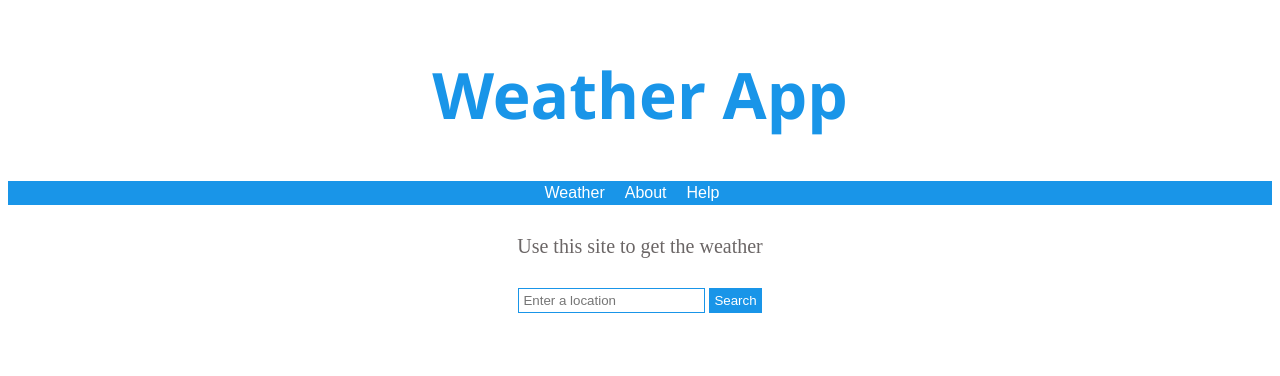
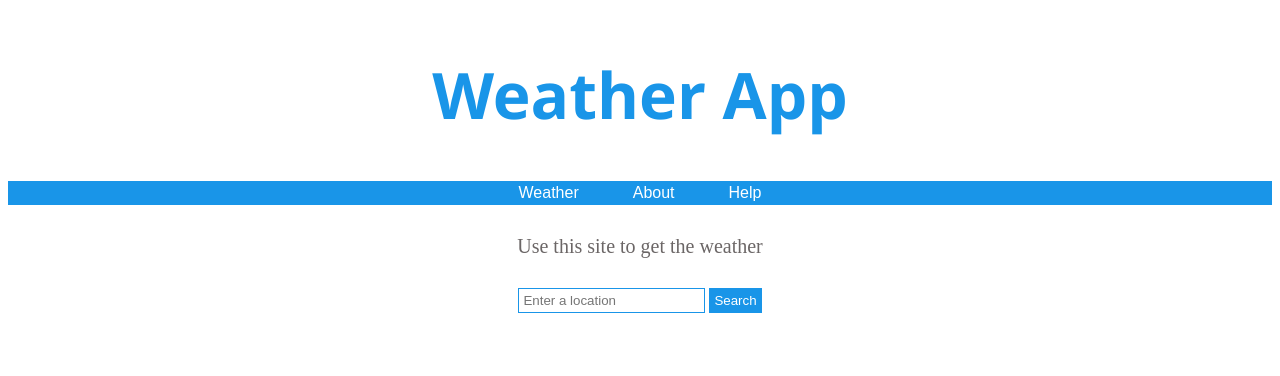
Before and after one commit to MarwanMohamed02/Simple-Weather-Website, a Node server app: page / in a window 1280 px wide. Shown: the top 376 px of the page. Run offline with Node 20, Linux system fonts and the light colour scheme.

Commit message:
Final touches #1

```diff
--- a/public/css/styles.css
+++ b/public/css/styles.css
@@ -37,9 +37,9 @@ div {
 header a {
     font-family: arial;
     color:white;
-    margin-right: 16px;
+    margin-right: 25px;
+    margin-left: 25px;
     text-decoration: none;
-
 }
 
 input {
--- a/templates/views/about.hbs
+++ b/templates/views/about.hbs
@@ -4,7 +4,7 @@
 
 <head>
     <title>About</title>
-    <link rel="icon" href="images/cloud.png">
+    <link rel="icon" href="images/websiteIcon.jpg">
     <link rel="stylesheet" href="/css/styles.css">
     {{>divStyles}}
 </head>
--- a/templates/views/help.hbs
+++ b/templates/views/help.hbs
@@ -4,7 +4,7 @@
 
     <head>
         <title>Help</title>
-        <link rel="icon" href="images/cloud.png">
+        <link rel="icon" href="images/websiteIcon.jpg">
 
         <link rel = "stylesheet" href = "/css/styles.css">
         {{>divStyles}}
--- a/templates/views/index.hbs
+++ b/templates/views/index.hbs
@@ -5,7 +5,7 @@
 
     <head>
         <title>Weather</title>
-        <link rel="icon" href="images/cloud.png">
+        <link rel="icon" href="images/websiteIcon.jpg">
 
         <link rel="stylesheet" href="/css/styles.css">
         {{>divStyles}}
```
Also changed, not shown: public/images/websiteIcon.jpg (added).
